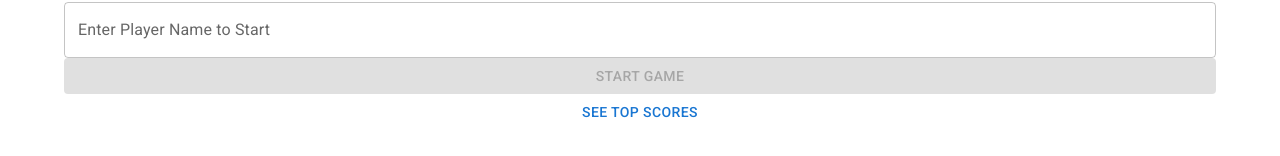
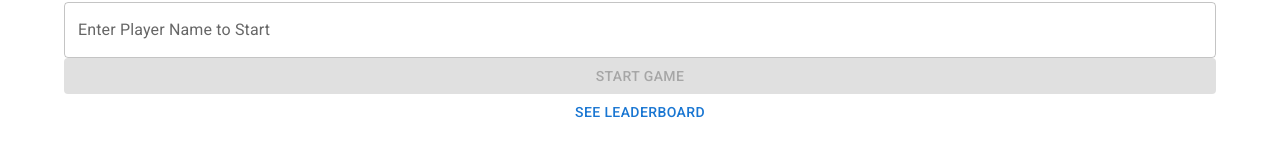
Before and after one commit to spartanrein/catcher, a React (Create React App) app in the folder catcher-frontend/: page / in a window 1280 px wide. Shown: the part 290-446 px from the top of the page. Built offline with nearby package versions, Linux system fonts and the light colour scheme.

Commit message:
rename leaderboard

```diff
--- a/catcher-frontend/src/App.js
+++ b/catcher-frontend/src/App.js
@@ -34,7 +34,7 @@ function App() {
           }
         >Start Game
         </Button>
-        <Button fullWidth onClick={() => navigate('/topscores')}>See top scores</Button>
+        <Button fullWidth onClick={() => navigate('/leaderboard')}>See Leaderboard</Button>
       </Box>
     </Container>
   )
--- a/catcher-frontend/src/routes/router.js
+++ b/catcher-frontend/src/routes/router.js
@@ -11,7 +11,7 @@ export const router = createBrowserRouter([
         element: <App/>,
     },
     {
-        path:'/topscores',
+        path:'/leaderboard',
         element: <TopScores/>
     },
     {
```
